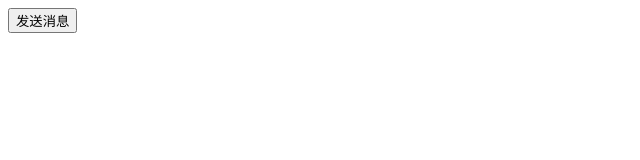
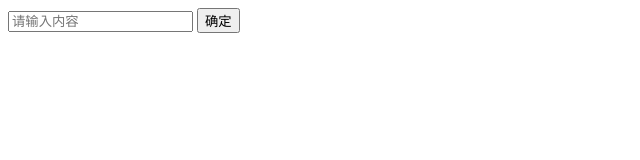
Before and after one commit to danbodeyuzhou/danbodeyuzhou.github.io, a plain HTML site: page index.html in a window 1280 px wide. Shown: the whole page, without its empty margins (0-640 px from the left). Drawn offline with Linux system fonts and the light colour scheme.

Commit message:
Update index.html

```diff
--- a/index.html
+++ b/index.html
@@ -1,17 +1,34 @@
 <!DOCTYPE html>
-<html>
-  <head>
+<html lang="en">
+<head>
     <meta charset="UTF-8">
-    <title>PushPlus发送消息</title>
+    <meta name="viewport" content="width=device-width, initial-scale=1.0">
+    <title>访问PushPlus</title>
+</head>
+<body>
+    <input type="text" id="inputText" placeholder="请输入内容">
+    <button onclick="sendRequest()">确定</button>
+    <div id="result"></div>
+
     <script>
-      function addContentParam() {
-        var currentTime = new Date().toISOString();
-        var url = "https://www.pushplus.plus/send?token=4b92e83a62224468a8726f0ffdcfb44e&title=123&template=html&content=" + currentTime;
-        window.location.href = url;
-      }
+        function sendRequest() {
+            const inputText = document.getElementById('inputText').value;
+            if (inputText.length >= 3 && inputText.length <= 100) {
+                const url = `https://www.pushplus.plus/send?token=4b92e83a62224468a8726f0ffdcfb44e&title=123&template=html&content=${encodeURIComponent(inputText)}`;
+
+                fetch(url)
+                    .then(response => response.json())
+                    .then(data => {
+                        document.getElementById('result').innerHTML = `消息已成功发送，返回参数参数：${data.msg}`;
+                    })
+                    .catch(error => {
+                        document.getElementById('result').innerHTML = `消息发送失败，返回参数参数：${data.msg}`;
+                    });
+            } else {
+                alert('限制为3-100个字符哦');
+            }
+        }
     </script>
-  </head>
-  <body>
-    <button onclick="addContentParam()">发送消息</button>
-  </body>
+
+</body>
 </html>
```
